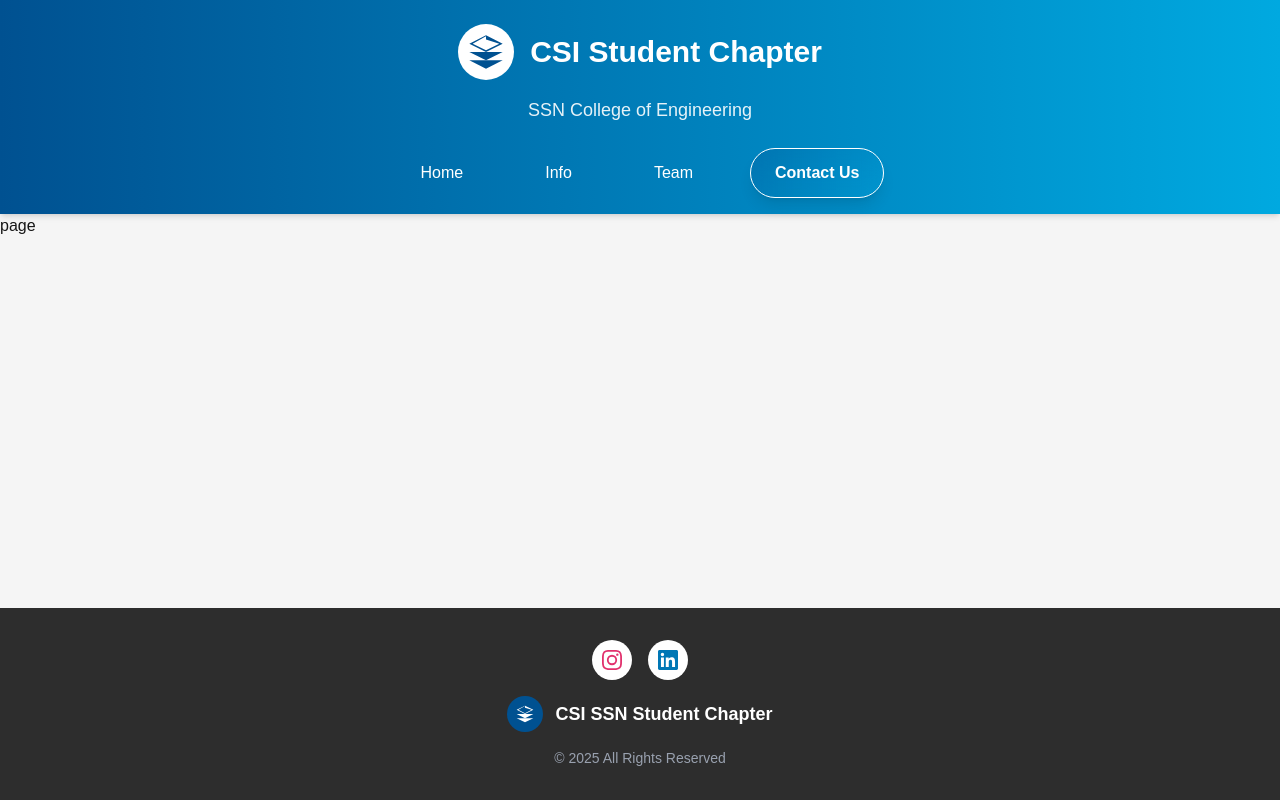
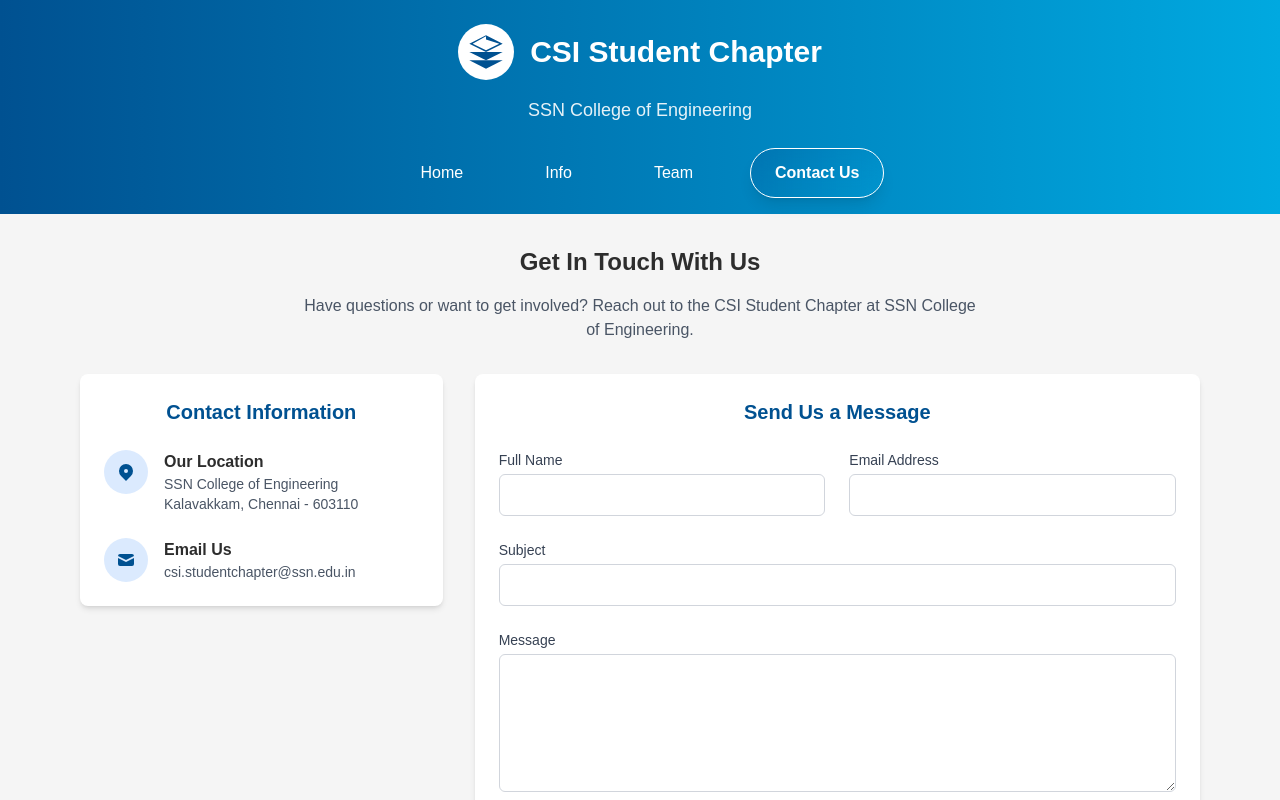
Before and after one commit to baggie11/CSI-Website, a Next.js app: page /contact in a window 1280 px wide. Shown: the top 800 px of the page. Built offline with nearby package versions, Linux system fonts and the light colour scheme.

Commit message:
added the contact page template

```diff
--- a/src/app/contact/page.tsx
+++ b/src/app/contact/page.tsx
@@ -1,9 +1,180 @@
-import React from 'react'
+"use client"
+import React, { useState } from 'react';
+import Head from 'next/head';
 
-const page = () => {
+const ContactPage = () => {
+  const [formData, setFormData] = useState({
+    name: '',
+    email: '',
+    subject: '',
+    message: ''
+  });
+
+  const handleChange = (e: React.ChangeEvent<HTMLInputElement | HTMLTextAreaElement>) => {
+    const { name, value } = e.target;
+    setFormData(prevState => ({
+      ...prevState,
+      [name]: value
+    }));
+  };
+
+  const handleSubmit = (e: React.FormEvent) => {
+    e.preventDefault();
+    // Handle form submission here
+    console.log('Form submitted:', formData);
+    alert('Thank you for your message! We will get back to you soon.');
+    setFormData({
+      name: '',
+      email: '',
+      subject: '',
+      message: ''
+    });
+  };
+
   return (
-    <div>page</div>
-  )
-}
+    <div className="min-h-screen flex flex-col" style={{ backgroundColor: '#F5F5F5' }}>
+      <Head>
+        <title>Contact Us | CSI Student Chapter SSN</title>
+        <meta name="description" content="Get in touch with CSI Student Chapter at SSN College" />
+        <link rel="icon" href="/favicon.ico" />
+      </Head>
 
-export default page
+      <main className="container mx-auto px-4 py-8 flex-grow max-w-6xl">
+        <div className="text-center mb-8">
+          <h2 className="text-2xl font-bold mb-4" style={{ color: '#2D2D2D' }}>Get In Touch With Us</h2>
+          <p className="text-gray-600 max-w-2xl mx-auto">
+            Have questions or want to get involved? Reach out to the CSI Student Chapter at SSN College of Engineering.
+          </p>
+        </div>
+
+        <div className="flex flex-col md:flex-row gap-8">
+          {/* Contact Information */}
+          <div className="w-full md:w-1/3">
+            <div className="bg-white rounded-lg shadow-md p-6">
+              <h3 className="text-xl font-bold mb-6 text-center" style={{ color: '#005191' }}>
+                Contact Information
+              </h3>
+
+              <div className="space-y-6">
+                <div className="flex items-start">
+                  <div className="bg-blue-100 p-3 rounded-full mr-4" style={{ color: '#005191' }}>
+                    <svg className="w-5 h-5" fill="currentColor" viewBox="0 0 20 20" xmlns="http://www.w3.org/2000/svg">
+                      <path fillRule="evenodd" d="M5.05 4.05a7 7 0 119.9 9.9L10 18.9l-4.95-4.95a7 7 0 010-9.9zM10 11a2 2 0 100-4 2 2 0 000 4z" clipRule="evenodd" />
+                    </svg>
+                  </div>
+                  <div>
+                    <h4 className="font-semibold" style={{ color: '#2D2D2D' }}>Our Location</h4>
+                    <p className="text-gray-600 text-sm">SSN College of Engineering<br />Kalavakkam, Chennai - 603110</p>
+                  </div>
+                </div>
+
+                <div className="flex items-start">
+                  <div className="bg-blue-100 p-3 rounded-full mr-4" style={{ color: '#005191' }}>
+                    <svg className="w-5 h-5" fill="currentColor" viewBox="0 0 20 20" xmlns="http://www.w3.org/2000/svg">
+                      <path d="M2.003 5.884L10 9.882l7.997-3.998A2 2 0 0016 4H4a2 2 0 00-1.997 1.884z" />
+                      <path d="M18 8.118l-8 4-8-4V14a2 2 0 002 2h12a2 2 0 002-2V8.118z" />
+                    </svg>
+                  </div>
+                  <div>
+                    <h4 className="font-semibold" style={{ color: '#2D2D2D' }}>Email Us</h4>
+                    <p className="text-gray-600 text-sm">csi.studentchapter@ssn.edu.in</p>
+                  </div>
+                </div>
+
+
+              </div>
+
+            </div>
+          </div>
+
+          {/* Contact Form */}
+          <div className="w-full md:w-2/3">
+            <div className="bg-white rounded-lg shadow-md p-6">
+              <h3 className="text-xl font-bold mb-6 text-center" style={{ color: '#005191' }}>
+                Send Us a Message
+              </h3>
+
+              <form onSubmit={handleSubmit} className="space-y-6 text-black">
+                <div className="grid grid-cols-1 md:grid-cols-2 gap-6">
+                  <div>
+                    <label htmlFor="name" className="block text-sm font-medium text-gray-700 mb-1">
+                      Full Name
+                    </label>
+                    <input
+                      type="text"
+                      id="name"
+                      name="name"
+                      value={formData.name}
+                      onChange={handleChange}
+                      className="w-full px-4 py-2 border border-gray-300 rounded-md focus:outline-none focus:ring-2 focus:ring-blue-500"
+                      required
+                    />
+                  </div>
+
+                  <div>
+                    <label htmlFor="email" className="block text-sm font-medium text-gray-700 mb-1">
+                      Email Address
+                    </label>
+                    <input
+                      type="email"
+                      id="email"
+                      name="email"
+                      value={formData.email}
+                      onChange={handleChange}
+                      className="w-full px-4 py-2 border border-gray-300 rounded-md focus:outline-none focus:ring-2 focus:ring-blue-500"
+                      required
+                    />
+                  </div>
+                </div>
+
+                <div>
+                  <label htmlFor="subject" className="block text-sm font-medium text-gray-700 mb-1">
+                    Subject
+                  </label>
+                  <input
+                    type="text"
+                    id="subject"
+                    name="subject"
+                    value={formData.subject}
+                    onChange={handleChange}
+                    className="w-full px-4 py-2 border border-gray-300 rounded-md focus:outline-none focus:ring-2 focus:ring-blue-500"
+                    required
+                  />
+                </div>
+
+                <div>
+                  <label htmlFor="message" className="block text-sm font-medium text-gray-700 mb-1">
+                    Message
+                  </label>
+                  <textarea
+                    id="message"
+                    name="message"
+                    value={formData.message}
+                    onChange={handleChange}
+                    rows={5}
+                    className="w-full px-4 py-2 border border-gray-300 rounded-md focus:outline-none focus:ring-2 focus:ring-blue-500"
+                    required
+                  ></textarea>
+                </div>
+
+                <div className="text-center">
+                  <button
+                    type="submit"
+                    className="px-6 py-3 rounded-md text-white font-medium transition-colors"
+                    style={{ backgroundColor: '#005191' }}
+                  >
+                    Send Message
+                  </button>
+                </div>
+              </form>
+            </div>
+          </div>
+        </div>
+
+
+      </main>
+    </div>
+  );
+};
+
+export default ContactPage;
```
